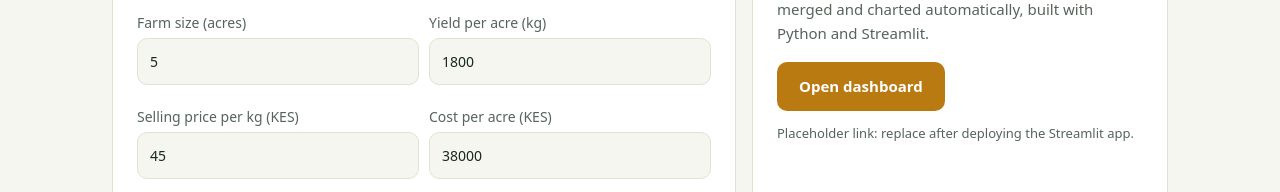
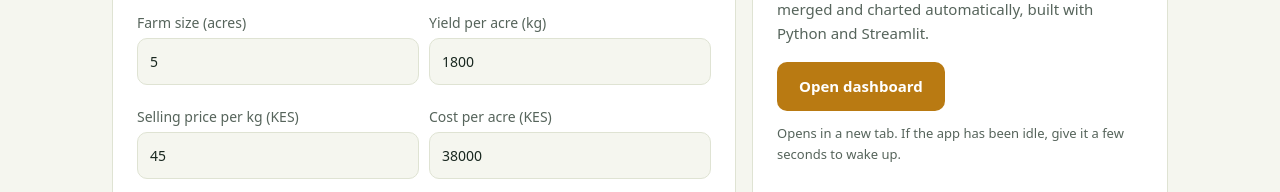
Before and after one commit to emilioochieng/Data-studio, a plain HTML site: page index.html in a window 1280 px wide. Shown: the part 2928-3120 px from the top of the page. Drawn offline with Linux system fonts and the light colour scheme.

Commit message:
update the index.html file

```diff
--- a/index.html
+++ b/index.html
@@ -120,7 +120,7 @@ footer{border-top:1px solid var(--line);padding:26px 0;color:var(--mute);font-si
 <div class="two"><label class="fld">Farm size (acres)<input id="area" type="number" min="0" value="5"></label><label class="fld">Yield per acre (kg)<input id="yield" type="number" min="0" value="1800"></label>
 <label class="fld">Selling price per kg (KES)<input id="price" type="number" min="0" value="45"></label><label class="fld">Cost per acre (KES)<input id="cost" type="number" min="0" value="38000"></label></div>
 <div class="res" aria-live="polite"><div><span>Revenue</span><b id="rRev">–</b></div><div><span>Total cost</span><b id="rCost">–</b></div><div><span>Profit</span><b id="rProf">–</b></div><div><span>Break-even price / kg</span><b id="rBE">–</b></div></div></div>
-<div class="card"><h3>Live data dashboard</h3><p style="margin-bottom:16px">Upload three CSV files and see them cleaned, merged and charted automatically, built with Python and Streamlit.</p><a class="btn g" href="https://your-app.streamlit.app" target="_blank" rel="noopener">Open dashboard</a><p style="font-size:13px;margin-top:12px">Placeholder link: replace after deploying the Streamlit app.</p></div>
+<div class="card"><h3>Live data dashboard</h3><p style="margin-bottom:16px">Upload three CSV files and see them cleaned, merged and charted automatically, built with Python and Streamlit.</p><a class="btn g" href="https://data-studio-cxaazzfxn7ybazxzlkx6ca.streamlit.app" target="_blank" rel="noopener">Open dashboard</a><p style="font-size:13px;margin-top:12px">Opens in a new tab. If the app has been idle, give it a few seconds to wake up.</p></div>
 </div></div></section>
 
 <section id="process"><div class="wrap">
```
